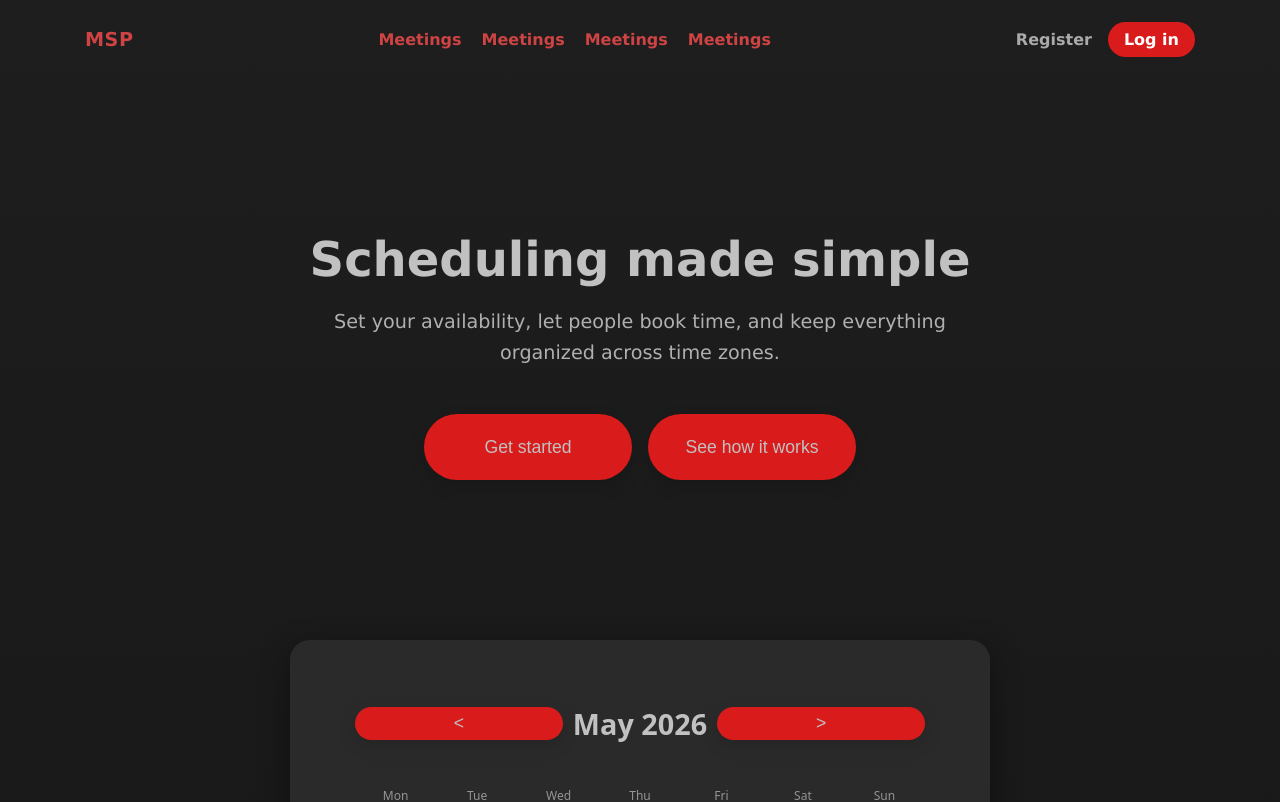
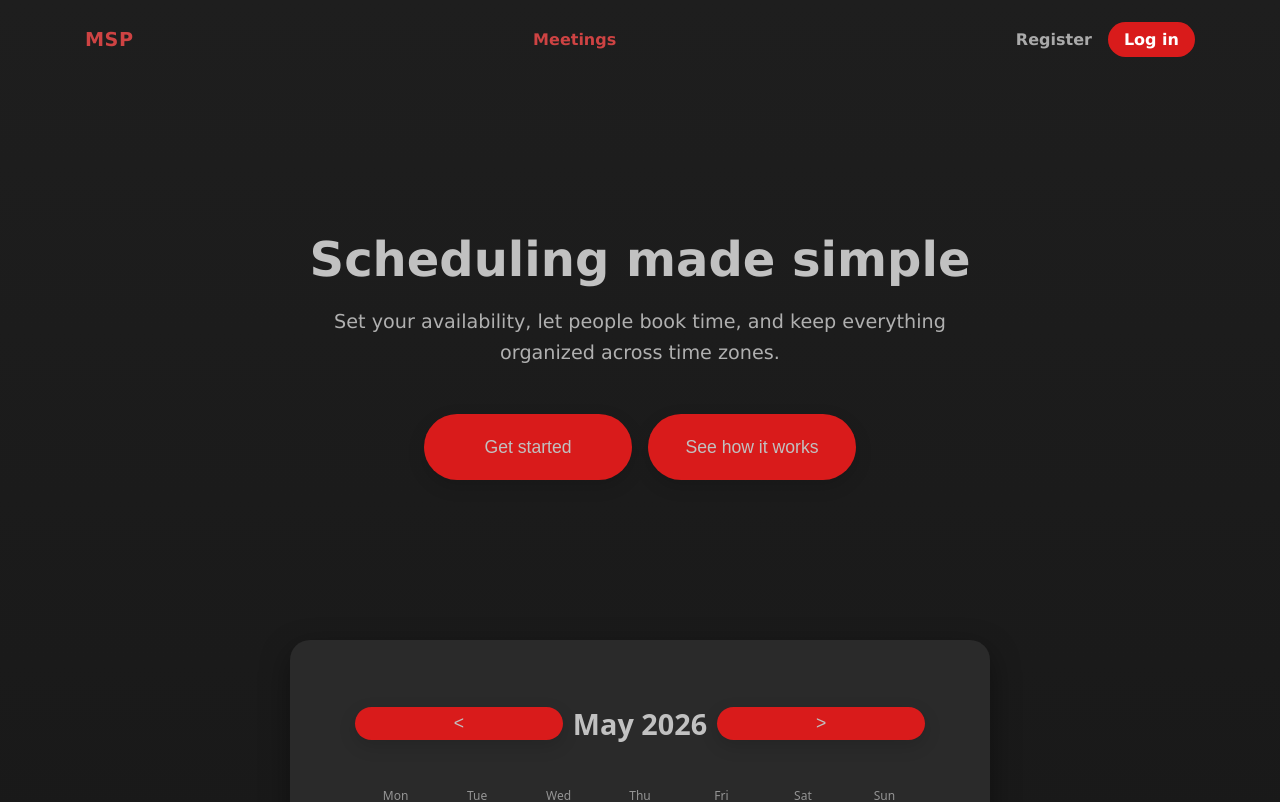
Before and after one commit to WiktorM413/meeting-scheduling-platform, a React (Vite) app in the folder frontend/: page / in a window 1280 px wide. Shown: the top 802 px of the page. Built offline with nearby package versions, Linux system fonts and the light colour scheme; no server answers.

Commit message:
Remove unnecessary duplicates of the same anchor

```diff
--- a/frontend/src/Templates/Header/Header.tsx
+++ b/frontend/src/Templates/Header/Header.tsx
@@ -14,10 +14,7 @@ export default function Header()
 		<div className="msp-header">
 			<MspAnchor className="msp-header-logo"     label="MSP"      navigator={navigate} to="/home" />
 			<div className="msp-header-main-routes-group">
-			<MspAnchor className="msp-header-meetings" label="Meetings" navigator={navigate} to="/meetings"/>
-			<MspAnchor className="msp-header-meetings" label="Meetings" navigator={navigate} to="/meetings"/>
-			<MspAnchor className="msp-header-meetings" label="Meetings" navigator={navigate} to="/meetings"/>
-			<MspAnchor className="msp-header-meetings" label="Meetings" navigator={navigate} to="/meetings"/>
+				<MspAnchor className="msp-header-meetings" label="Meetings" navigator={navigate} to="/meetings"/>
 			</div>
 			<AccountButtons isAuthenticated={isAuthenticated}/>
 		</div>
```
